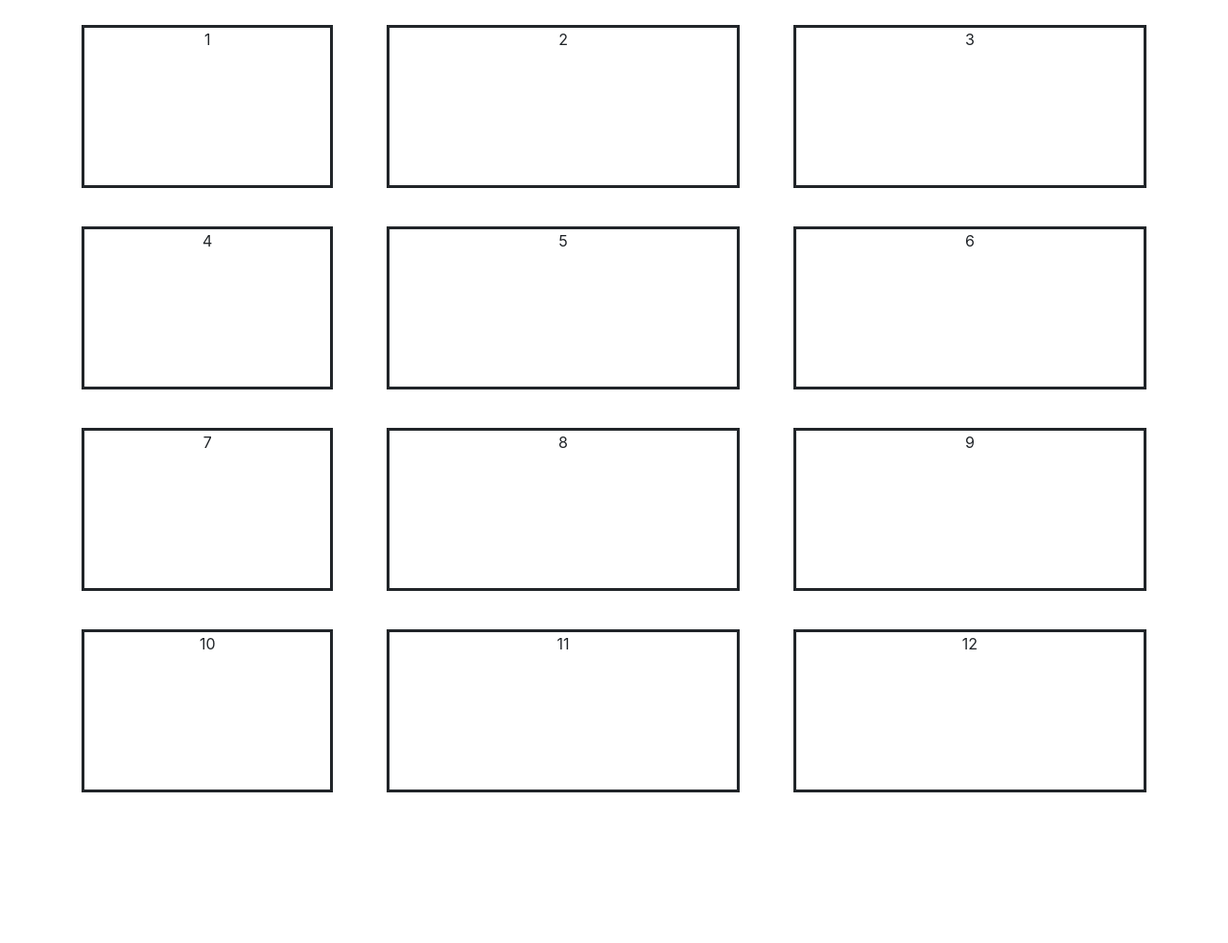
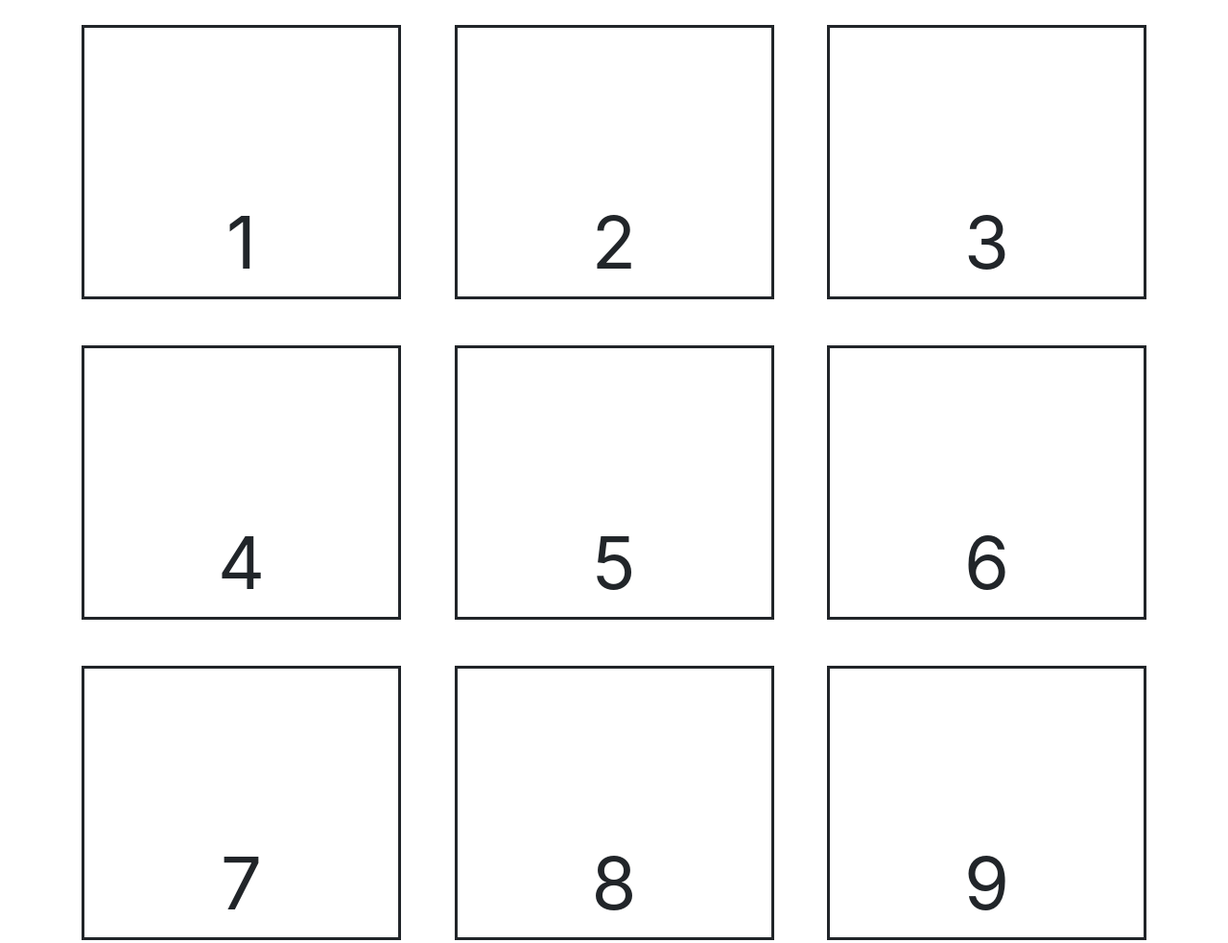
Before and after one commit to ayansengupta998/Tyles, a plain HTML site: page index.html in a window 1280 px wide. Shown: the top 983 px of the page at 96% size. Before the commit the page ends 826 px from the top, so only its background shows below. Drawn offline with nearby package versions, Linux system fonts and the light colour scheme.

Commit message:
equi-sized and equi-distant boxes

```diff
--- a/CSS/stylingboxes.css
+++ b/CSS/stylingboxes.css
@@ -1,5 +1,5 @@
 /*mobile devices and defaults*/
-html,body,.container,.main_layout,.tiles{
+html,body,.container,.main_layout{
     height:100%;
 }
 .main_layout{
@@ -7,14 +7,18 @@ html,body,.container,.main_layout,.tiles{
 }
 .tiles{
    display:grid;
-   grid-gap:5%;
-   grid-row-gap:5%;
+   grid-row-gap:7%;
+   grid-column-gap:5%;
+   height:85%;
+   grid-template-columns: repeat(3, 1fr);
 
 
 }
 .element{
     border: solid;
     text-align:center;
+    font-size:475%;
+    padding-top:50%;
 
 
 
--- a/index.html
+++ b/index.html
@@ -9,40 +9,40 @@
 <section class="main_layout">
     <div class="container">
         <div class="tiles">
-            <div class = "element first">
+            <div class = "element col">
                 1
             </div>
-            <div class = "element second">
+            <div class = "element col">
                 2
             </div>
-            <div class = "element third">
+            <div class = "element col">
                 3
             </div>
-            <div class = "element fourth">
+            <div class = "element col">
                 4
             </div>
-            <div class = "element fifth">
+            <div class = "element col">
                 5
             </div>
-            <div class = "element sixth">
+            <div class = "element col">
                 6
             </div>
-            <div class = "element seventh">
+            <div class = "element col">
                 7
             </div>
-            <div class = "element eighth">
+            <div class = "element col">
                 8
             </div>
-            <div class = "element ninth">
+            <div class = "element col">
                 9
             </div>
-            <div class = "element tenth">
+            <div class = "element col">
                 10
             </div>
-            <div class = "element eleventh">
+            <div class = "element col">
                 11
             </div>
-            <div class = "element twelfth">
+            <div class = "element col">
                 12
             </div>
 
```
